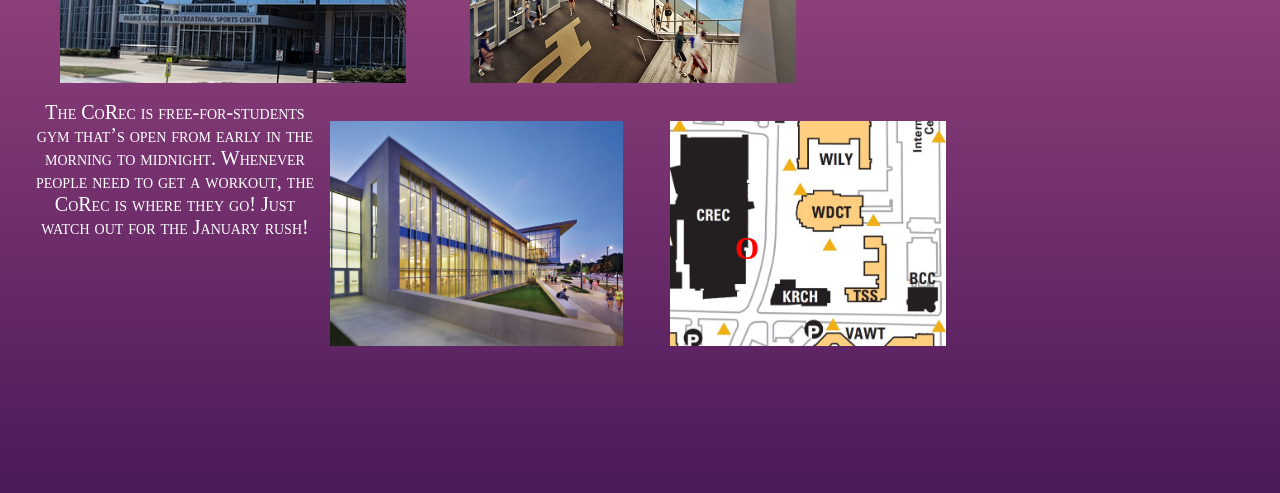
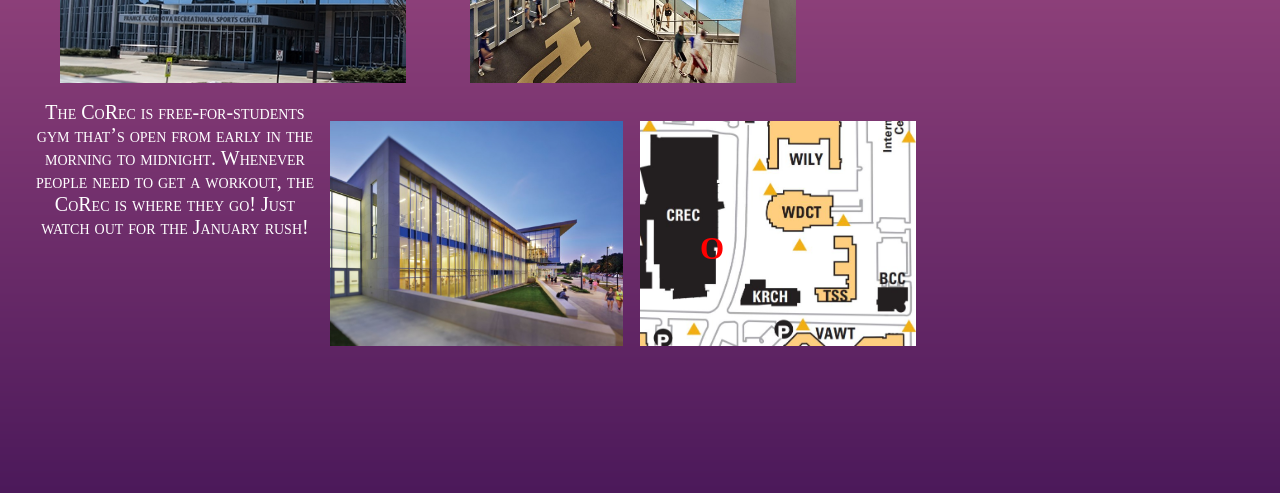
Before and after one commit to JacquieLeeYu/JacquieLeeYu.github.io-ExplorePurdue, a plain HTML site: page thirdA1.html in a window 1280 px wide. Shown: the part 249-742 px from the top of the page. Drawn offline with Linux system fonts and the light colour scheme.

Commit message:
Fixed a small bug in Third Q

```diff
--- a/main.css
+++ b/main.css
@@ -353,7 +353,7 @@ body {
 .ImgM3A {
     position: absolute;
     top: 370;
-    left: 670;
+    left: 640;
 }
 
 .Img3CoRecA {
@@ -373,7 +373,7 @@ body {
     text-decoration: none;
     font-weight: bolder;
     position: absolute;
-    left: 735px;
+    left: 700px;
     top: 480px;
 }
 
@@ -384,7 +384,7 @@ body {
     text-decoration: none;
     font-weight: bolder;
     position: absolute;
-    left: 735px;
+    left: 705px;
     top: 480px;
 }
 
```
